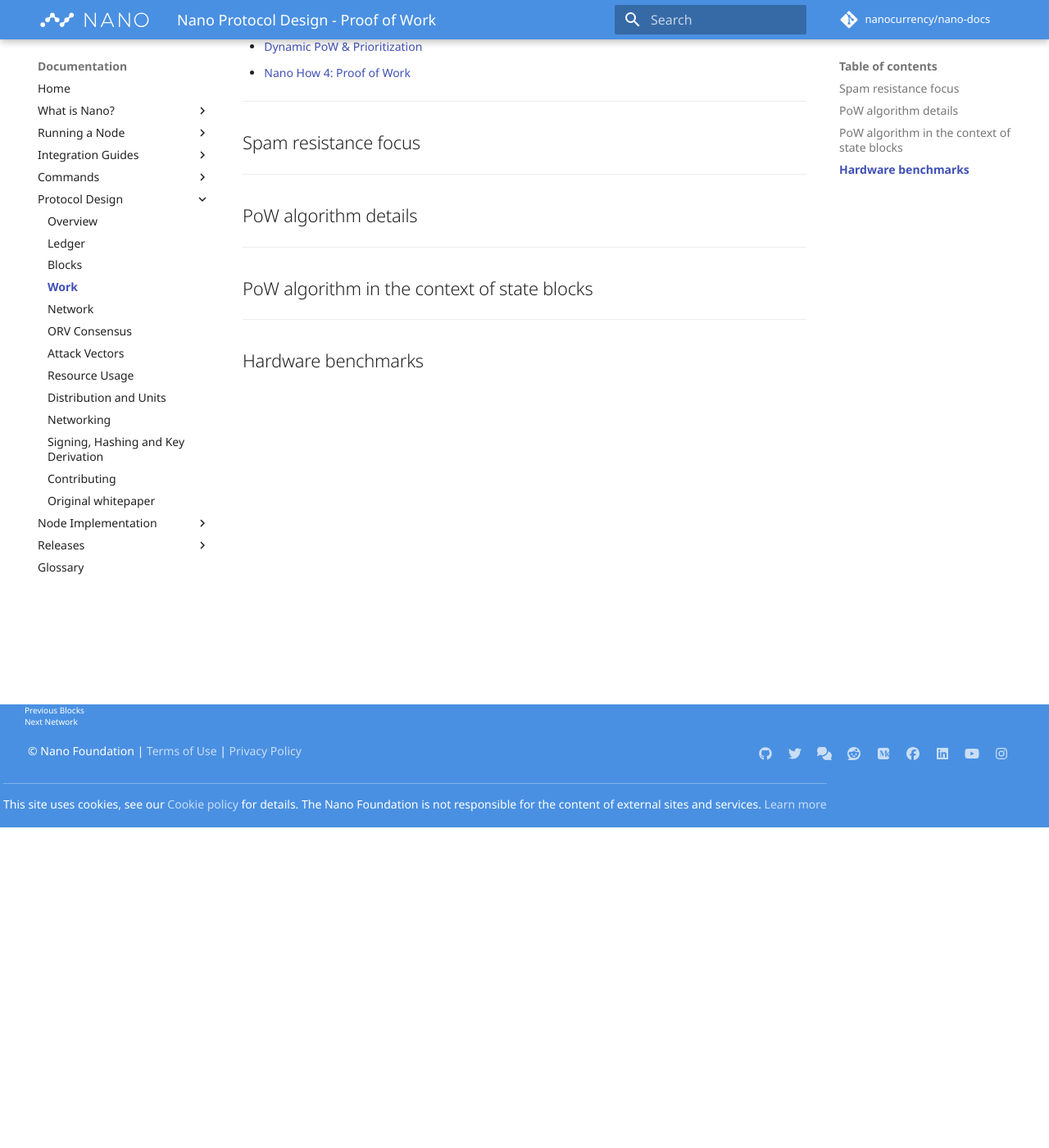
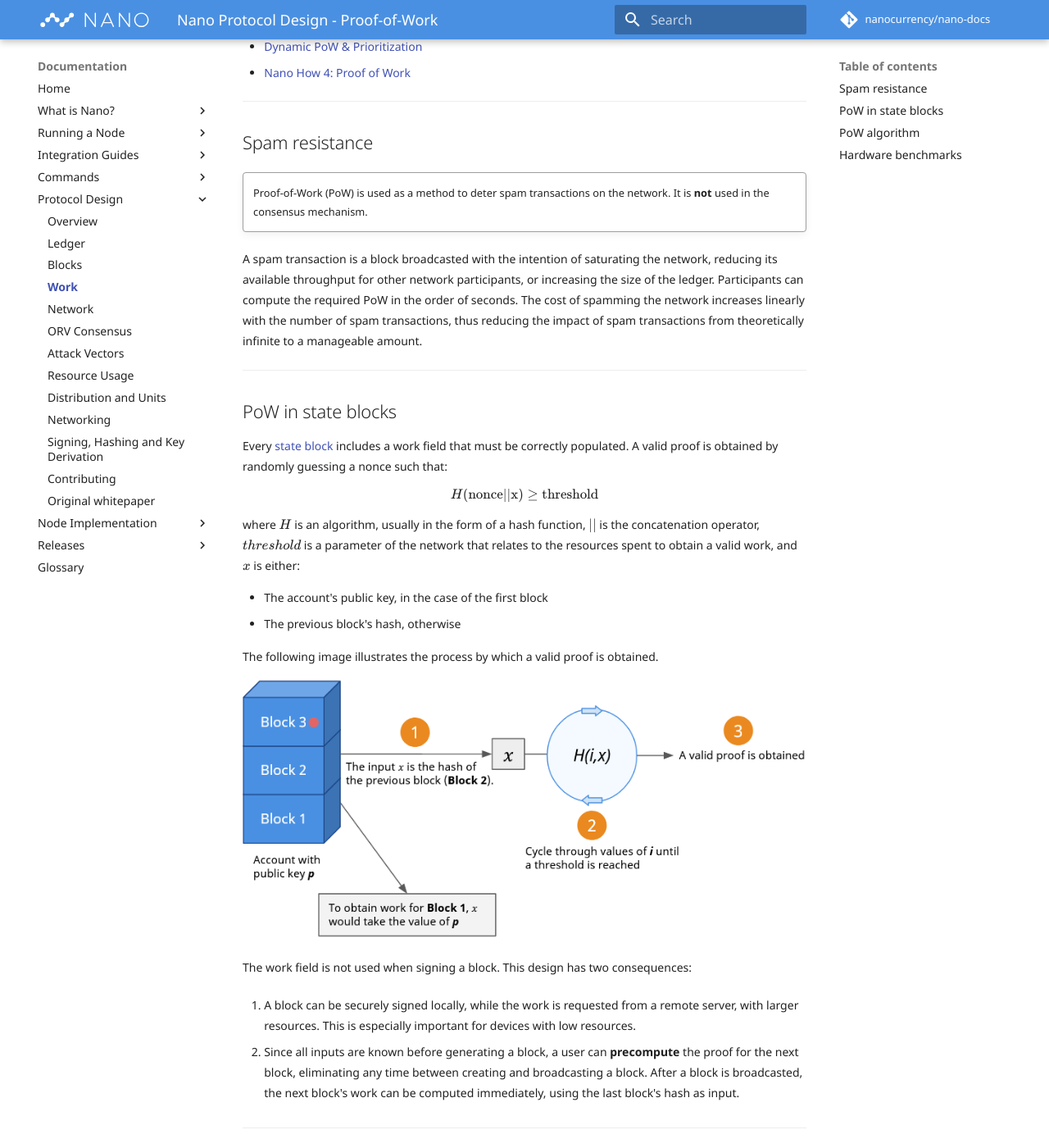
Before and after one commit to nanocurrency/nano-docs, an MkDocs documentation site: the page built from docs/protocol-design/work.md, in a window 1280 px wide and 1400 px high, scrolled down 391 px. Shown: the whole window at 82% size. Built offline with MkDocs 1.6.1 and Material for MkDocs 9.7.7, drawn with Linux system fonts in a browser that asks for light colours; formulas are drawn with MathJax 3; comment, search, counter and statistics services are not loaded; some of the changed text lies outside the part shown.

Commit message:
WP: Initial proof of work details

```diff
--- a/docs/protocol-design/work.md
+++ b/docs/protocol-design/work.md
@@ -1,6 +1,6 @@
-Title: Nano Protocol Design - Proof of Work
+Title: Nano Protocol Design - Proof-of-Work
 
-# Protocol Design - Proof of Work
+# Protocol Design - Proof-of-Work
 
 --8<-- "wip-living-whitepaper.md"
 
@@ -14,15 +14,50 @@
 
 ---
 
-## Spam resistance focus
+## Spam resistance
+
+!!! quote ""
+	Proof-of-Work (PoW) is used as a method to deter spam transactions on the network. It is **not** used in the consensus mechanism.
+
+A spam transaction is a block broadcasted with the intention of saturating the network, reducing its available throughput for other network participants, or increasing the size of the ledger. Participants can compute the required PoW in the order of seconds. The cost of spamming the network increases linearly with the number of spam transactions, thus reducing the impact of spam transactions from theoretically infinite to a manageable amount.
 
 ---
 
-## PoW algorithm details
+## PoW in state blocks
+
+Every [state block](./blocks) includes a work field that must be correctly populated. A valid proof is obtained by randomly guessing a nonce such that:
+
+$$
+H(\text{nonce} || \text{x}) \ge \text{threshold}
+$$
+
+where $H$ is an algorithm, usually in the form of a hash function, $||$ is the concatenation operator, $threshold$ is a parameter of the network that relates to the resources spent to obtain a valid work, and $x$ is either:
+
+- The account's public key, in the case of the first block
+- The previous block's hash, otherwise
+
+The following image illustrates the process by which a valid proof is obtained.
+
+![generate-work](/images/whitepaper/generate-work.png)
+
+The work field is not used when signing a block. This design has two consequences:
+
+1. A block can be securely signed locally, while the work is requested from a remote server, with larger resources. This is especially important for devices with low resources.
+
+2. Since all inputs are known before generating a block, a user can **precompute** the proof for the next block, eliminating any time between creating and broadcasting a block. After a block is broadcasted, the next block's work can be computed immediately, using the last block's hash as input.
 
 ---
 
-## PoW algorithm in the context of state blocks
+## PoW algorithm
+
+While the specific algorithm used is an implementation decision, there is a minimal set of requirements that must be met for an algorithm to be used within the Nano protocol.
+
+1. Asymmetry. Verifying a proof should take the least amount of resources (including time) as possible.
+1. Small proof size. With small [blocks](./blocks), the proof should not take a large percentage of a block's size, in order to reduce overhead and maximize throughput.
+1. Amortization-free. The cost of obtaining multiple proofs should scale linearly with the number of proofs. This ensures fairness for all participants.
+1. Progress-free. Any attempt at obtaining a proof should follow a stochastic process, with no dependence on previous attempts.
+
+Additional requirements of parameter flexibility, constrained parallelism, and being optimization-free, are desired but not required.
 
 ---
 
```
Also changed, not shown: docs/images/whitepaper/generate-work.png (added).
